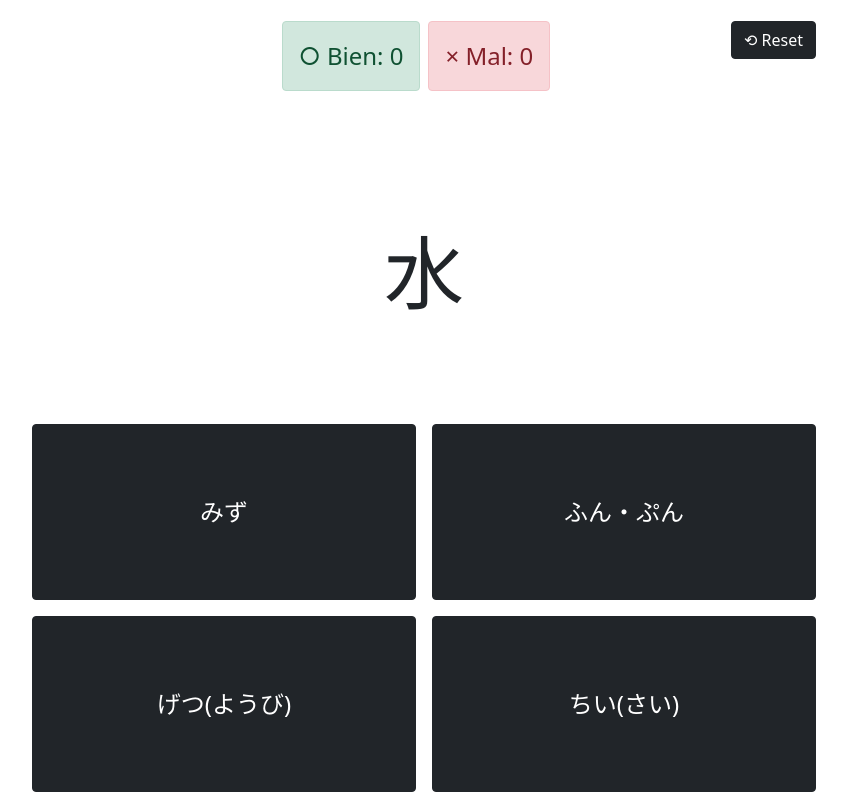
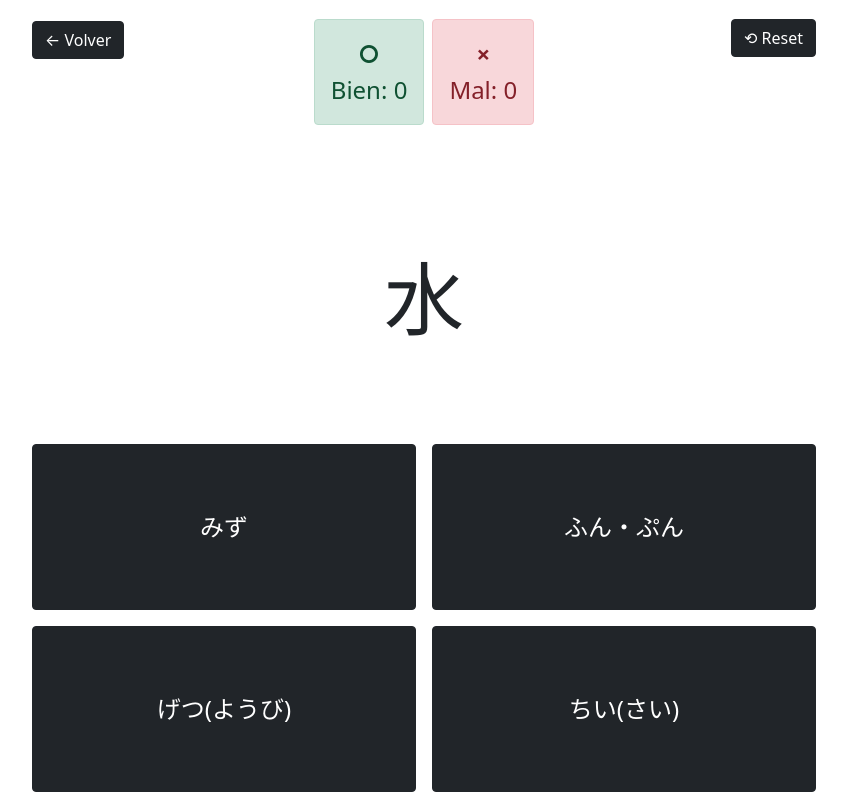
Before and after one commit to prausela/jouzu-kizuna, a React (Create React App) app: page / in a window 1280 px wide. Both pictures are taken after a click on the button "Kanjis". Shown: the whole page, without its empty margins (216-1063 px from the left). Built offline with nearby package versions, Linux system fonts and the light colour scheme.

Commit message:
Add ability to return to main menu

```diff
--- a/src/UI/GameController.js
+++ b/src/UI/GameController.js
@@ -7,7 +7,7 @@ import GameUI from './game/GameUI';
 // Services
 import KanjiToHiraganaService from '../logic/KanjiToHiraganaService';
 
-const GameController = () => {
+const GameController = (props) => {
     let gameData = useRef({});
 
     const [ correct, setCorrect ] = useState(0);
@@ -19,6 +19,8 @@ const GameController = () => {
     const [ ans2, setAns2 ] = useState("");
     const [ ans3, setAns3 ] = useState("");
     const [ ans4, setAns4 ] = useState("");
+
+    const returnToMenu = props.returnToMenu;
 
     const loadNextQuestion = () => {
         const nextQuestion = KanjiToHiraganaService.getNextQuestion(gameData.current.questions);
@@ -61,6 +63,7 @@ const GameController = () => {
             ans4={ans4}
             submitAnswer={submitAnswer}
             resetGame={resetGame}
+            returnToMenu={returnToMenu}
         />
     )
 }
--- a/src/UI/Interface.js
+++ b/src/UI/Interface.js
@@ -30,9 +30,14 @@ const Interface = (props) => {
         setCurrInterface(gameMode);
     }
 
+    const returnToMenu = () => {
+        setCurrInterface("main_menu");
+    }
+
     return (
         <div className={className}>
             <Controller
+                returnToMenu={returnToMenu}
                 switchToGameMode={switchToGameMode}
             />
         </div>
--- a/src/UI/game/GameUI.js
+++ b/src/UI/game/GameUI.js
@@ -20,12 +20,14 @@ const GameUI = (props) => {
     const incorrect    = props.incorrect;
     const submitAnswer = props.submitAnswer;
     const resetGame    = props.resetGame;
+    const returnToMenu = props.returnToMenu;
     return (
         <>
             <MenuUI
                 correct={correct}
                 incorrect={incorrect}
                 resetGame={resetGame}
+                returnToMenu={returnToMenu}
             />
             <div className="question">{question}</div>
             {
--- a/src/UI/game/MenuUI.js
+++ b/src/UI/game/MenuUI.js
@@ -2,15 +2,18 @@ import { Button } from 'react-bootstrap';
 import React from 'react';
 
 const MenuUI = (props) => {
-    const correct   = props.correct ? props.correct : 0;
-    const incorrect = props.incorrect ? props.incorrect : 0;
-    const resetGame = props.resetGame;
+    const correct      = props.correct ? props.correct : 0;
+    const incorrect    = props.incorrect ? props.incorrect : 0;
+    const resetGame    = props.resetGame;
+    const returnToMenu = props.returnToMenu;
     return (
         <div className="menu d-flex">
-            <div className="flex-grow-1 flex-basis-0"></div>
+            <div className="flex-grow-1 flex-basis-0 px-2">
+                <Button variant="outline-dark" onClick={returnToMenu} active>← Volver</Button>
+            </div>
             <div className="d-flex">
-                <div className="flex-grow-1 px-1"><div className="alert alert-success">○ Bien: {correct}</div></div>
-                <div className="flex-grow-1 px-1"><div className="alert alert-danger">× Mal: {incorrect}</div></div>
+                <div className="flex-grow-1 px-1"><div className="alert alert-success text-center"><strong>○</strong><br />Bien: {correct}</div></div>
+                <div className="flex-grow-1 px-1"><div className="alert alert-danger text-center"><strong>×</strong><br />Mal: {incorrect}</div></div>
             </div>
             <div className="flex-grow-1 d-flex justify-content-end align-items-start flex-basis-0 px-2">
                 <Button variant="outline-dark" onClick={resetGame} active>⟲ Reset</Button>
```
